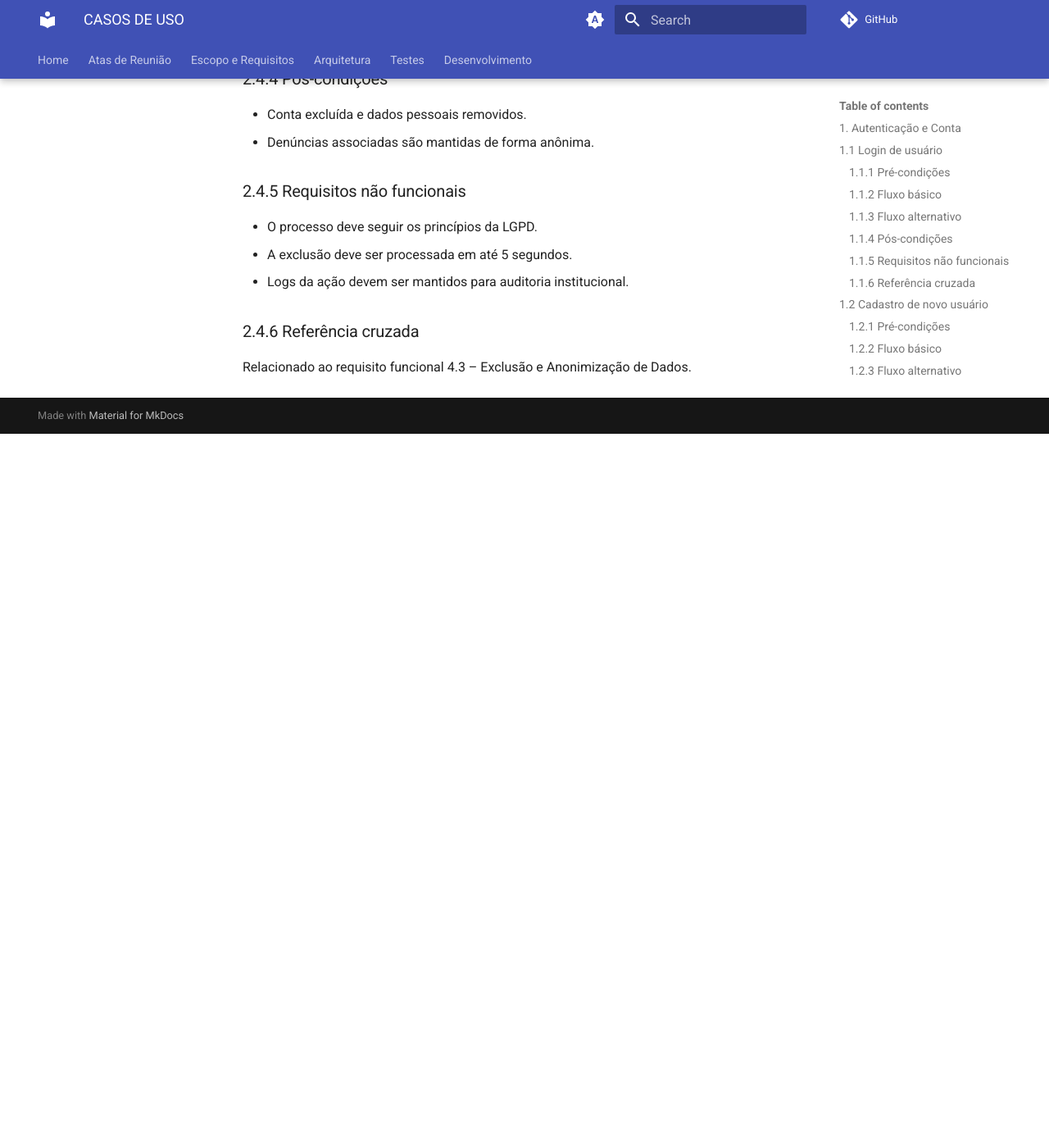
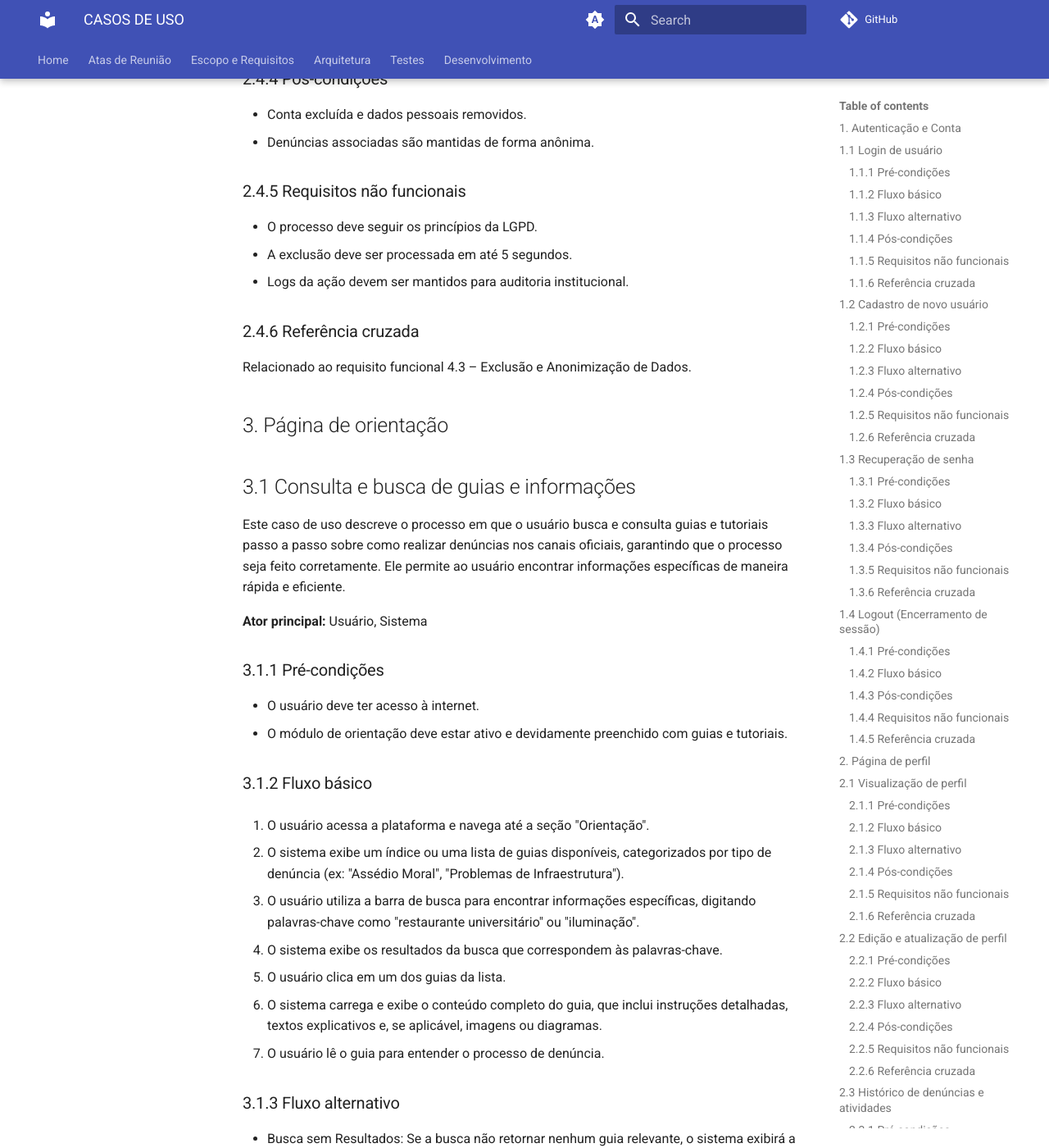
Before and after one commit to fga-eps-mds/2025.2-Valhalla-Docs, an MkDocs documentation site: the page built from docs/escopo-requisitos/Casos_de_uso.md, in a window 1280 px wide and 1400 px high, scrolled down 10539 px. Shown: the whole window at 82% size. Built offline with MkDocs 1.6.1 and Material for MkDocs 9.7.7, drawn with Linux system fonts in a browser that asks for light colours; comment, search, counter and statistics services are not loaded; before the commit the page ends 11068 px from its top, so only the background shows below that; some of the changed text lies outside the part shown.

Commit message:
doc - adiciona 9º caso de uso

```diff
--- a/docs/escopo-requisitos/Casos_de_uso.md
+++ b/docs/escopo-requisitos/Casos_de_uso.md
@@ -293,3 +293,37 @@ Este caso de uso descreve o processo de exclusão de conta, no qual o usuário s
 
 ### 2.4.6 Referência cruzada
 Relacionado ao requisito funcional 4.3 – Exclusão e Anonimização de Dados.
+
+## 3. Página de orientação
+
+## 3.1 Consulta e busca de guias e informações
+Este caso de uso descreve o processo em que o usuário busca e consulta guias e tutoriais passo a passo sobre como realizar denúncias nos canais oficiais, garantindo que o processo seja feito corretamente. Ele permite ao usuário encontrar informações específicas de maneira rápida e eficiente.
+
+**Ator principal:** Usuário, Sistema
+
+### 3.1.1 Pré-condições
+- O usuário deve ter acesso à internet.
+- O módulo de orientação deve estar ativo e devidamente preenchido com guias e tutoriais.
+
+### 3.1.2 Fluxo básico
+1. O usuário acessa a plataforma e navega até a seção "Orientação".
+
+2. O sistema exibe um índice ou uma lista de guias disponíveis, categorizados por tipo de denúncia (ex: "Assédio Moral", "Problemas de Infraestrutura").
+3. O usuário utiliza a barra de busca para encontrar informações específicas, digitando palavras-chave como "restaurante universitário" ou "iluminação".
+4. O sistema exibe os resultados da busca que correspondem às palavras-chave.
+5. O usuário clica em um dos guias da lista.
+6. O sistema carrega e exibe o conteúdo completo do guia, que inclui instruções detalhadas, textos explicativos e, se aplicável, imagens ou diagramas.
+7. O usuário lê o guia para entender o processo de denúncia.
+
+### 3.1.3 Fluxo alternativo
+- Busca sem Resultados: Se a busca não retornar nenhum guia relevante, o sistema exibirá a mensagem: "Nenhum resultado encontrado para a sua busca. Por favor, tente outras palavras-chave."
+- Conteúdo Indisponível: Se o guia estiver incompleto ou houver um erro de carregamento, o sistema exibirá: "Não foi possível carregar o conteúdo. Por favor, tente novamente mais tarde."
+
+### 3.1.4 Pós-condições
+- O usuário consegue encontrar e ler o guia completo, compreendendo o processo de uma denúncia oficial.
+
+### 3.1.5 Requisitos não funcionais
+- A busca deve ser rápida e a interface deve ser intuitiva. O sistema deve garantir que os guias e tutoriais sejam de fácil leitura e compreensão.
+
+### 3.1.6 Referência cruzada
+Relacionado ao requisito funcional 3.3.1 Guia de Denúncia.
```
